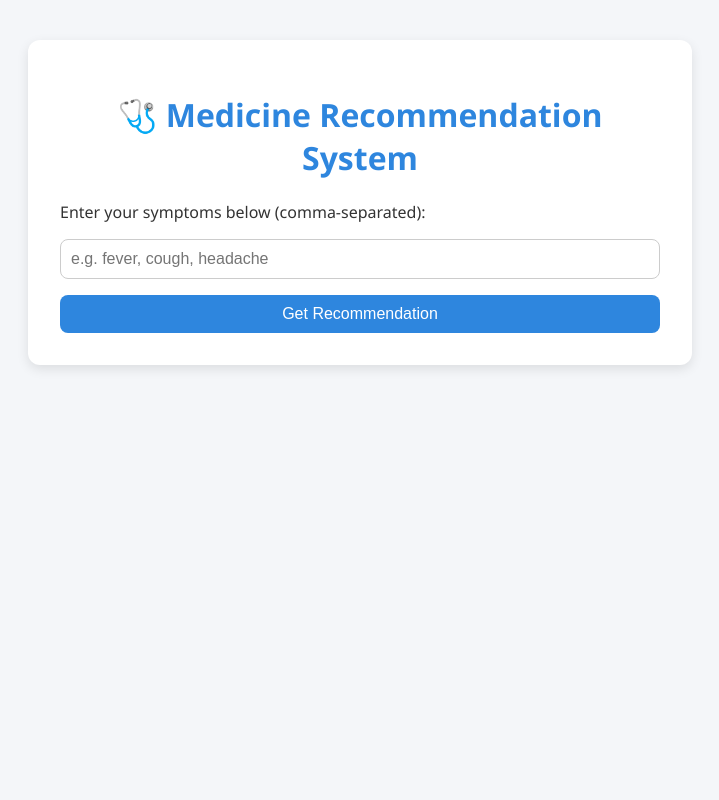
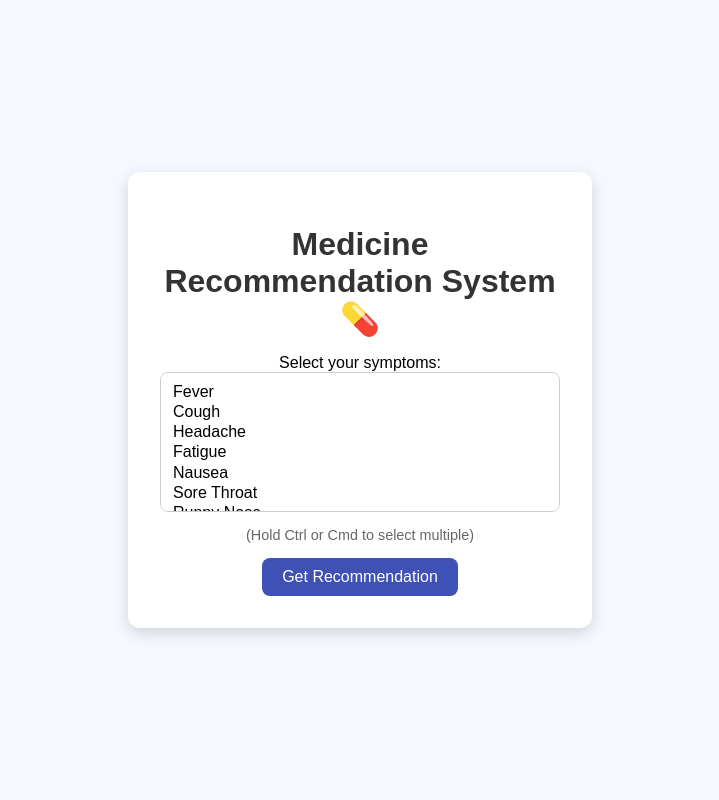
Before and after one commit to Hardik144/medicine-recommendation-system, a Flask app: page / in a window 1280 px wide. Shown: the whole page, without its empty margins (280-999 px from the left). Run offline with Flask 3, Linux system fonts and the light colour scheme.

Commit message:
Added multi-select dropdown for symptoms and updated backend to handle it

```diff
--- a/app.py
+++ b/app.py
@@ -8,21 +8,20 @@ def home():
 
 @app.route('/recommend', methods=['POST'])
 def recommend():
-    symptoms = request.form['symptoms']
+    symptoms = request.form.getlist('symptoms')
 
-    # Dummy logic for now (we'll replace this later with real AI logic)
-    if "fever" in symptoms.lower():
-        disease = "Common Cold"
-        medicines = "Paracetamol, Cetirizine"
-    else:
-        disease = None
-        medicines = None
+    if not symptoms:
+        return render_template('index.html', message="Please select at least one symptom.")
 
-    message = None
-    if not disease:
-        message = "Sorry, no recommendation found for the given symptoms."
+    # Join symptoms into a string for processing
+    symptoms_str = ", ".join(symptoms)
 
-    return render_template("index.html", disease=disease, medicines=medicines, message=message)
+    # Placeholder logic
+    disease = "DummyDisease"
+    medicines = "DummyMedicine 1, DummyMedicine 2"
+
+    return render_template('index.html', disease=disease, medicines=medicines)
+
 
 if __name__ == '__main__':
     app.run(debug=True)
--- a/static/style.css
+++ b/static/style.css
@@ -1,61 +1,69 @@
 body {
-    font-family: 'Segoe UI', sans-serif;
-    background-color: #f4f6f9;
-    color: #333;
-    padding: 2rem;
+    font-family: Arial, sans-serif;
+    background-color: #f5f8ff;
+    display: flex;
+    align-items: center;
+    justify-content: center;
+    height: 100vh;
+    margin: 0;
   }
 
   .container {
-    max-width: 600px;
-    margin: auto;
-    background: white;
+    width: 400px;
     padding: 2rem;
+    background: #fff;
+    box-shadow: 0 5px 15px rgba(0, 0, 0, 0.15);
     border-radius: 12px;
-    box-shadow: 0 4px 12px rgba(0,0,0,0.1);
+    text-align: center;
   }
 
   h1 {
-    text-align: center;
-    color: #2e86de;
-  }
-
-  form {
-    display: flex;
-    flex-direction: column;
-    gap: 1rem;
-    margin-top: 1rem;
+    margin-bottom: 1rem;
+    color: #333;
   }
 
   input[type="text"] {
+    width: 100%;
     padding: 10px;
-    font-size: 1rem;
+    margin: 1rem 0;
+    border-radius: 8px;
     border: 1px solid #ccc;
-    border-radius: 8px;
   }
 
   button {
-    padding: 10px;
-    background-color: #2e86de;
+    padding: 10px 20px;
+    border: none;
+    background-color: #3f51b5;
     color: white;
-    border: none;
     border-radius: 8px;
+    cursor: pointer;
     font-size: 1rem;
-    cursor: pointer;
   }
 
   button:hover {
-    background-color: #1e6fc2;
+    background-color: #303f9f;
   }
 
-  .result {
-    margin-top: 2rem;
+  .result-card {
+    margin-top: 1.5rem;
+    background-color: #e3f2fd;
     padding: 1rem;
-    background-color: #eafaf1;
-    border-left: 5px solid #28a745;
-    border-radius: 8px;
+    border-radius: 10px;
+    color: #1a237e;
   }
 
-  .result.warning {
-    background-color: #fff3cd;
-    border-left-color: #ffc107;
+  .message {
+    margin-top: 1.5rem;
+    color: red;
+    font-weight: bold;
   }
+
+  select {
+    width: 100%;
+    height: 140px;
+    padding: 10px;
+    border-radius: 8px;
+    border: 1px solid #ccc;
+    background-color: #fff;
+    font-size: 1rem;
+  }
--- a/templates/index.html
+++ b/templates/index.html
@@ -7,24 +7,33 @@
 </head>
 <body>
     <div class="container">
-    <h1>🩺 Medicine Recommendation System</h1>
-    <p>Enter your symptoms below (comma-separated):</p>
-
+      <h1>Medicine Recommendation System 💊</h1>
       <form action="/recommend" method="POST">
-      <input type="text" name="symptoms" placeholder="e.g. fever, cough, headache" required>
+        <label for="symptoms">Select your symptoms:</label>
+        <select id="symptoms" name="symptoms" multiple required>
+          <option value="fever">Fever</option>
+          <option value="cough">Cough</option>
+          <option value="headache">Headache</option>
+          <option value="fatigue">Fatigue</option>
+          <option value="nausea">Nausea</option>
+          <option value="sore throat">Sore Throat</option>
+          <option value="runny nose">Runny Nose</option>
+          <option value="body pain">Body Pain</option>
+          <option value="chills">Chills</option>
+          <option value="vomiting">Vomiting</option>
+        </select>
+        <p style="font-size: 0.9em; color: #666;">(Hold Ctrl or Cmd to select multiple)</p>
         <button type="submit">Get Recommendation</button>
       </form>
 
+
       {% if disease and medicines %}
-      <div class="result">
-        <h2>Prediction Result</h2>
-        <p><strong>Disease:</strong> {{ disease }}</p>
+        <div class="result-card">
+          <h2>Predicted Disease: {{ disease }}</h2>
           <p><strong>Recommended Medicines:</strong> {{ medicines }}</p>
         </div>
       {% elif message %}
-      <div class="result warning">
-        <p>{{ message }}</p>
-      </div>
+        <p class="message">{{ message }}</p>
       {% endif %}
     </div>
   </body>
```
Lines whose indentation alone changed are shown as unchanged.
